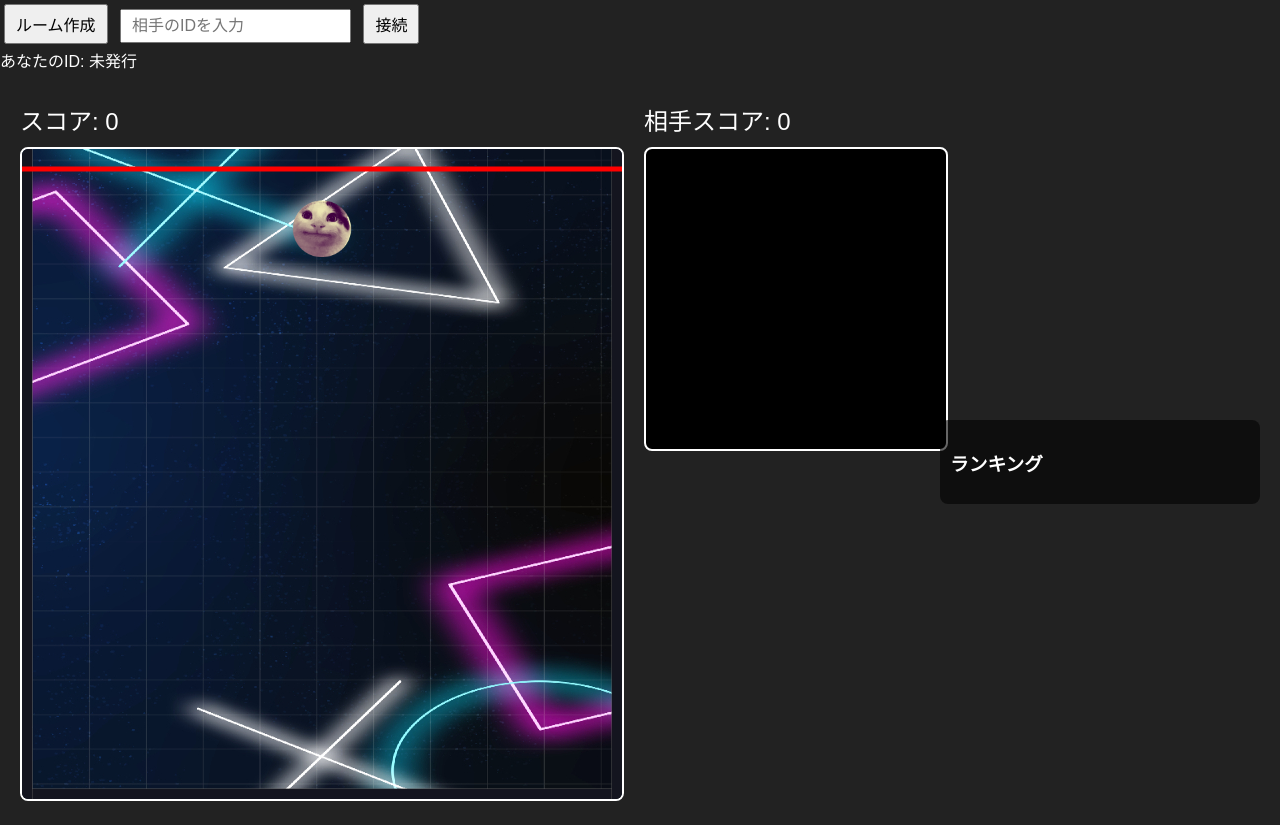
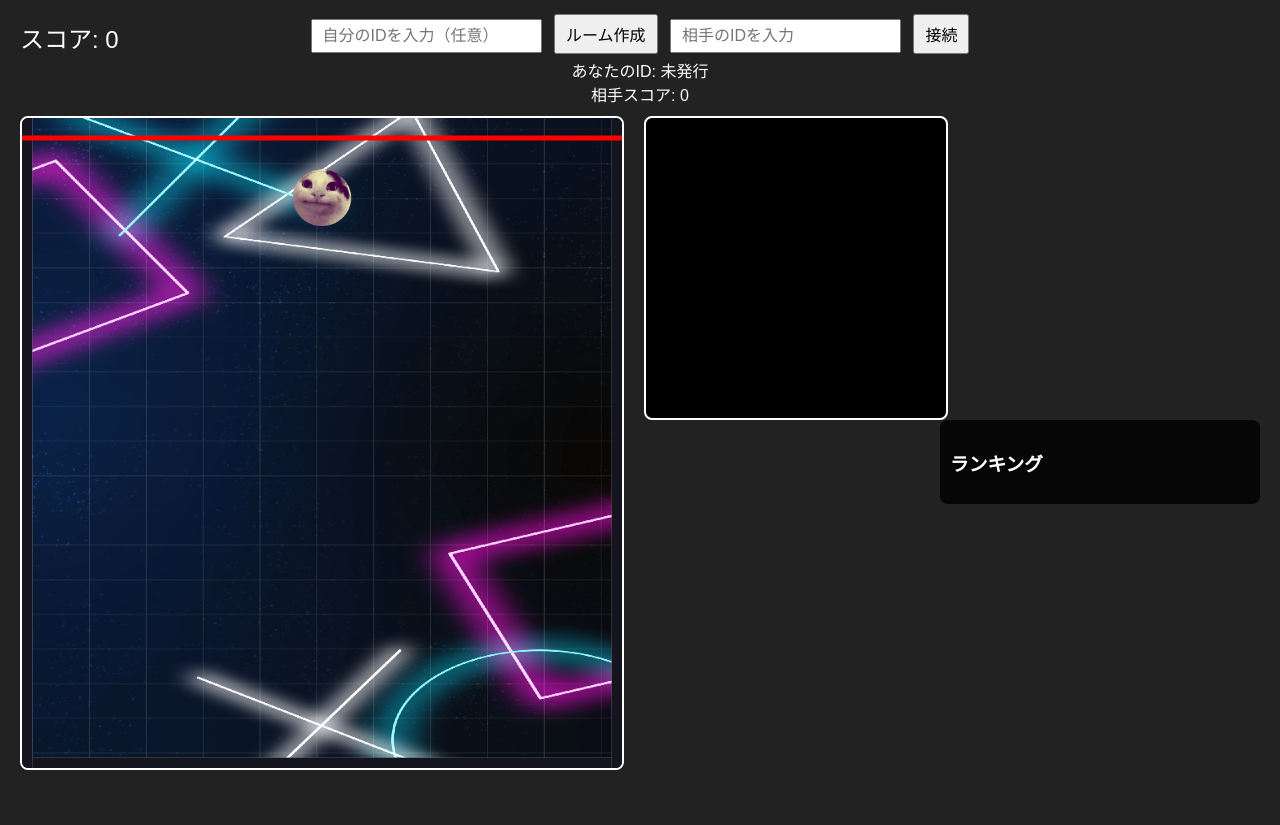
Before and after one commit to yabe1024/nagaigame, a plain HTML site: page index.html in a window 1280 px wide. After the commit the page ends 800 px from the top, so only its background shows below. Drawn offline with nearby package versions, Linux system fonts and the light colour scheme.

Commit message:
Update index.html

```diff
--- a/index.html
+++ b/index.html
@@ -5,38 +5,52 @@
     <meta name="viewport" content="width=device-width, initial-scale=1.0">
     <title>長井ゲーム（オンライン対戦版）</title>
     <style>
-body { background:#222; color:white; font-family:sans-serif; margin:0; }
-#container { display:flex; gap:20px; padding:20px; }
-#game-container, #enemy-container { position:relative; }
-canvas { width:600px; height:650px; border:2px solid white; border-radius:8px; }
-#score, #enemyScore { font-size:24px; margin-bottom:10px; }
-#enemyVideo { width:300px; height:300px; border:2px solid white; border-radius:8px; background:black; }
-#controlPanel { margin-bottom:10px; }
-#controlPanel input, #controlPanel button { margin:4px; padding:6px 10px; font-size:16px; }
+        body { background-color: #222; margin: 0; overflow: hidden; color: white; font-family: sans-serif; }
+        #game-container { display: inline-block; vertical-align: top; margin-left: 20px; }
+        canvas { width: 600px; height: 650px; border: 2px solid white; border-radius: 8px; }
+        #score { position: absolute; top: 20px; left: 20px; color: white; font-size: 24px; }
+        #enemyScoreBox { position: absolute; top: 60px; left: 20px; color: #ccc; font-size: 20px; }
+        #videoContainer { position: absolute; top: 100px; right: 20px; }
+        #enemyVideo { width: 300px; height: 300px; border: 2px solid white; border-radius: 8px; background: black; }
+        #controlPanel { text-align: center; margin-top: 10px; }
+        #controlPanel input, #controlPanel button { margin: 4px; padding: 6px 10px; font-size: 16px; }
     </style>
+
+    <!-- 必要ライブラリ -->
     <script src="https://unpkg.com/peerjs@1.5.2/dist/peerjs.min.js"></script>
-<script src="matter.min.js"></script>
-<script src="https://code.jquery.com/jquery-3.2.1.js"></script>
+    <script src="./matter.min.js"></script>
+    <script src="https://code.jquery.com/jquery-3.2.1.js"
+        integrity="sha256-DZAnKJ/6XZ9si04Hgrsxu/8s717jcIzLy3oi35EouyE="
+        crossorigin="anonymous"></script>
 </head>
+
 <body>
-
+    <!-- コントロールパネル -->
     <div id="controlPanel">
+        <input id="myCustomId" placeholder="自分のIDを入力（任意）">
         <button id="createRoom">ルーム作成</button>
         <input id="joinId" placeholder="相手のIDを入力">
         <button id="joinRoom">接続</button><br>
-    あなたのID: <span id="myId">未発行</span>
+        あなたのID: <span id="myId">未発行</span><br>
+        相手スコア: <span id="enemyScoreDisplay">0</span>
     </div>
 
-<div id="container">
-    <div id="game-container">
-        <div id="score">スコア: <span id="score-value">0</span></div>
-    </div>
-    <div id="enemy-container">
-        <div id="enemyScore">相手スコア: <span id="enemyScoreDisplay">0</span></div>
-        <video id="enemyVideo" autoplay playsinline></video>
-    </div>
+    <!-- ゲーム＋相手画面を横並びにするコンテナ -->
+    <div id="game-and-enemy" style="display:flex; margin-top:10px; align-items:flex-start; gap:20px;">
+        <div id="game-container"></div>  <!-- 自分のゲーム画面 -->
+        <video id="enemyVideo" autoplay playsinline style="width:300px; height:300px; border:2px solid white; border-radius:8px; background:black;"></video>
     </div>
 
-<script src="script.js"></script>
+    <!-- スコア表示 -->
+    <div id="score">スコア: <span id="score-value">0</span></div>
+
+    <!-- ランキングは右下に固定 -->
+    <div id="rankingPanel" style="position:absolute; top:420px; right:20px; width:300px; background:rgba(0,0,0,0.6); color:white; padding:10px; border-radius:8px; font-size:16px;">
+        <h3>ランキング</h3>
+        <ol id="rankingList"></ol>
+    </div>
+
+    <script src="./script.js"></script>
 </body>
+
 </html>
```
Lines whose indentation alone changed are shown as unchanged.
